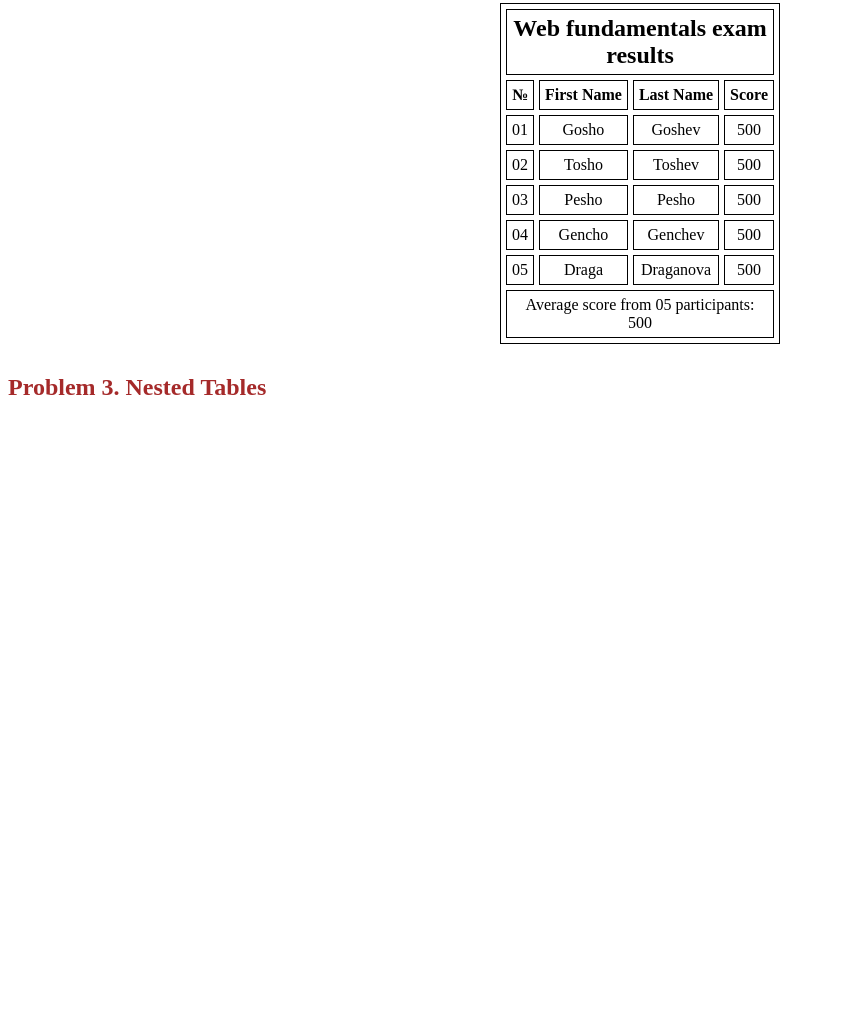
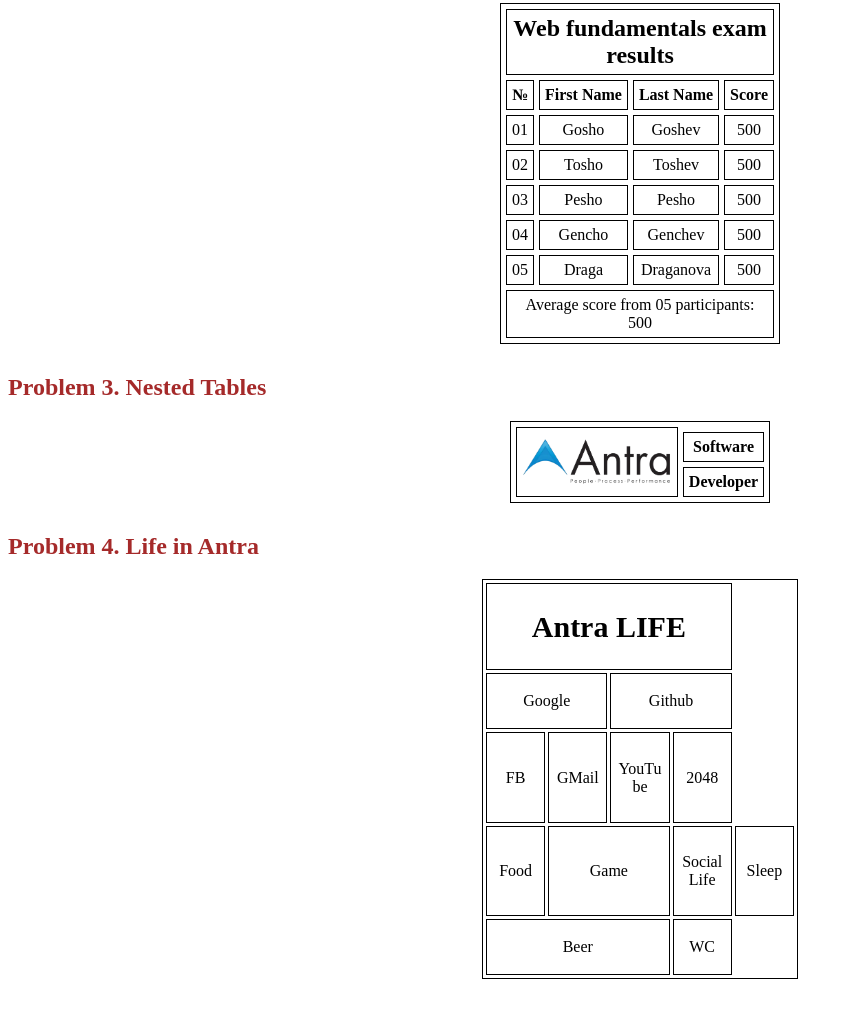
Before and after one commit to tuk74678/javascript-html-css--assignments, a plain HTML site: page HTMLAssignments/Assignment01/problem01.html in a window 1280 px wide. Shown: the part 434-1443 px from the top of the page, without its empty margins (0-853 px from the left). Before the commit the page ends 855 px from the top, so only its background shows below. Drawn offline with Linux system fonts and the light colour scheme.

Commit message:
almost finish #4

```diff
--- a/HTMLAssignments/Assignment01/problem01.html
+++ b/HTMLAssignments/Assignment01/problem01.html
@@ -39,6 +39,28 @@
         border: 1px solid black;
         padding: 5px;
         }
+
+        .table-antra-life{
+            height: 400px;
+            width: 25%;
+            border: 1px solid black;
+            table-layout: fixed;
+            border-collapse: separate;
+            border-spacing: 3px;
+            text-align: center;
+            margin: 0 auto 30px;
+        }
+
+        .table-antra-life th {
+            font-size: 30;
+            font-weight:  900;
+        }
+
+        .table-antra-life th, .table-antra-life td {
+        border: 1px solid black;
+        padding: 5px;
+        }
+
 
     </style>
 </head>
@@ -117,5 +139,49 @@
     </table>
 
     <h2>Problem 3. Nested Tables</h2>
+
+    <table class="table2">
+        <tr>
+            <th rowspan="3"><img src="/Assignment01/images/AntraLogo.webp" alt="logo" width="150"></th>
+        </tr>
+        <tr>
+            <th>Software</th>
+        </tr>
+         <tr>
+            <th>Developer</th>
+        </tr>
+    </table>
+
+
+    <h2>Problem 4. Life in Antra</h2>
+
+    <table class="table-antra-life">
+        <tr>
+            <th colspan="4">Antra LIFE</th>
+        </tr>
+        <tr>
+            <td colspan="2">Google</td>
+            <td colspan="2">Github</td>
+        </tr>
+        <tr>
+            <td>FB</td>
+            <td>GMail</td>
+            <td>YouTube</td>
+            <td>2048</td>
+        </tr>
+        <tr>
+            <td>Food</td>
+            <td colspan="2">Game</td>
+            <td>Social Life</td>
+            <td>Sleep</td>
+        </tr>
+        <tr>
+            <td colspan="3">Beer</td>
+            <td>WC</td>
+        </tr>
+    </table>
+
+
+
 </body>
 </html>
```
